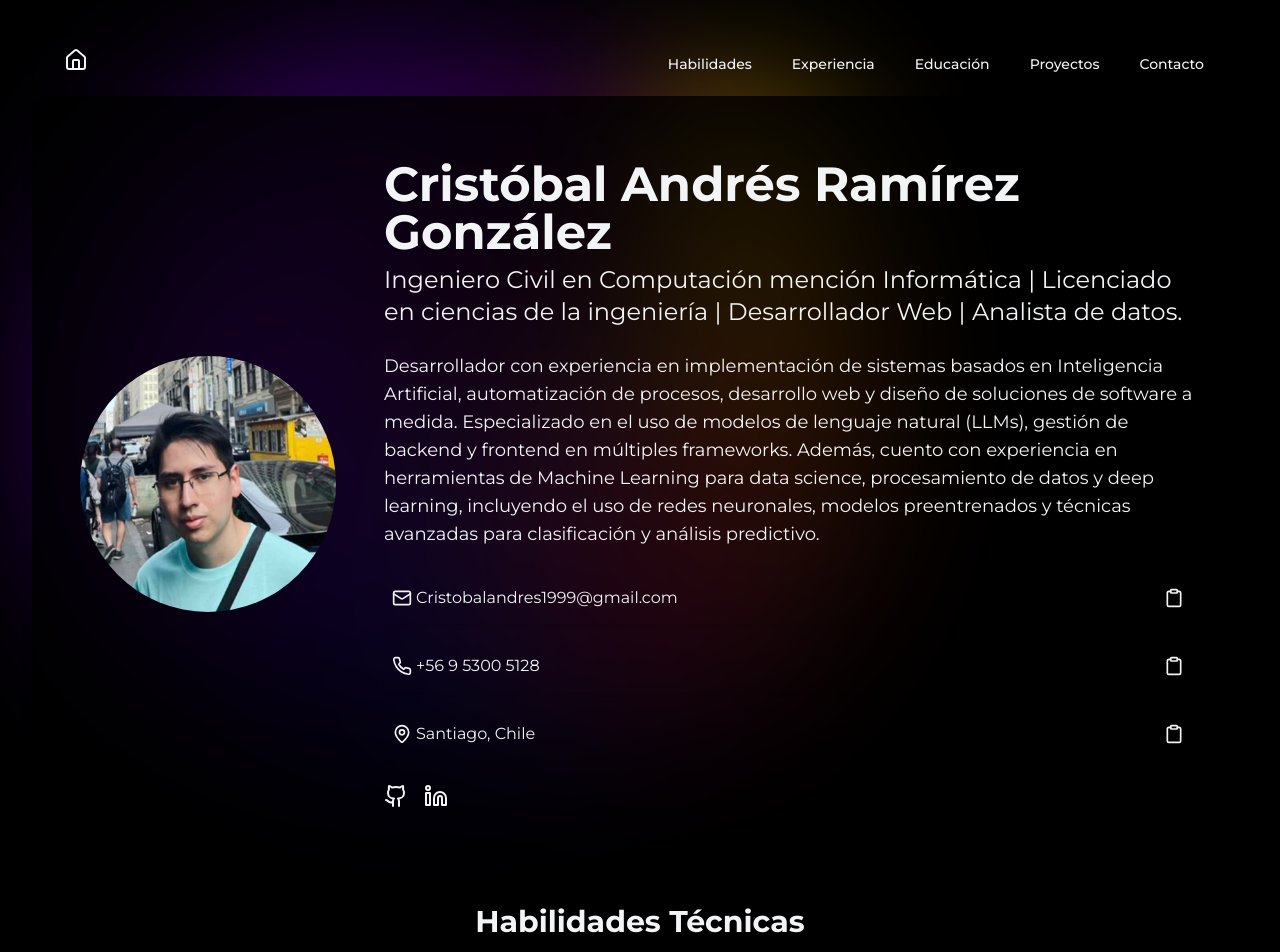
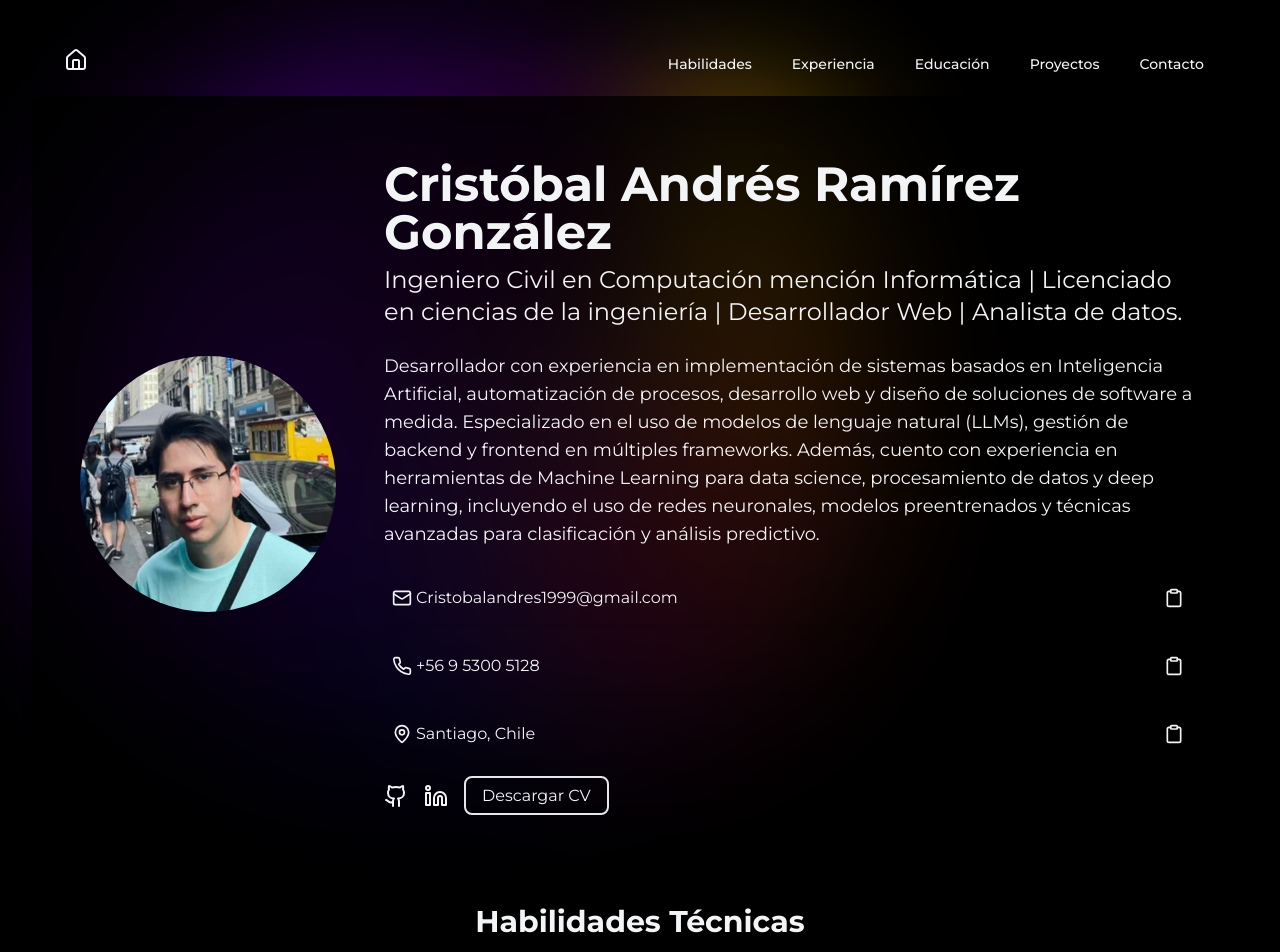
Before and after one commit to CristRamirezG/portfolio, a Next.js app: page / in a window 1280 px wide. Shown: the top 952 px of the page. Built offline with nearby package versions, Linux system fonts and the light colour scheme.

Commit message:
Descarga de CV.

```diff
--- a/app/components/Hero.tsx
+++ b/app/components/Hero.tsx
@@ -99,7 +99,18 @@ export default function Hero({ copyToClipboard, copiedField }: HeroProps) {
               <social.icon className="w-6 h-6" />
             </a>
           ))}
+          <div>
+          <a
+            href="files/cv.pdf"
+            download
+            className="text-primary border-2 border-primary px-4 py-2 rounded-lg hover:bg-primary hover:text-white transition-colors duration-300"
+            aria-label="Descargar Curriculum Vitae"
+          >
+            Descargar CV
+          </a>
+          </div>
         </div>
+
       </div>
     </section>
   );
```
Also changed, not shown: 1 other file (tests, documents, lock files or other folders).
